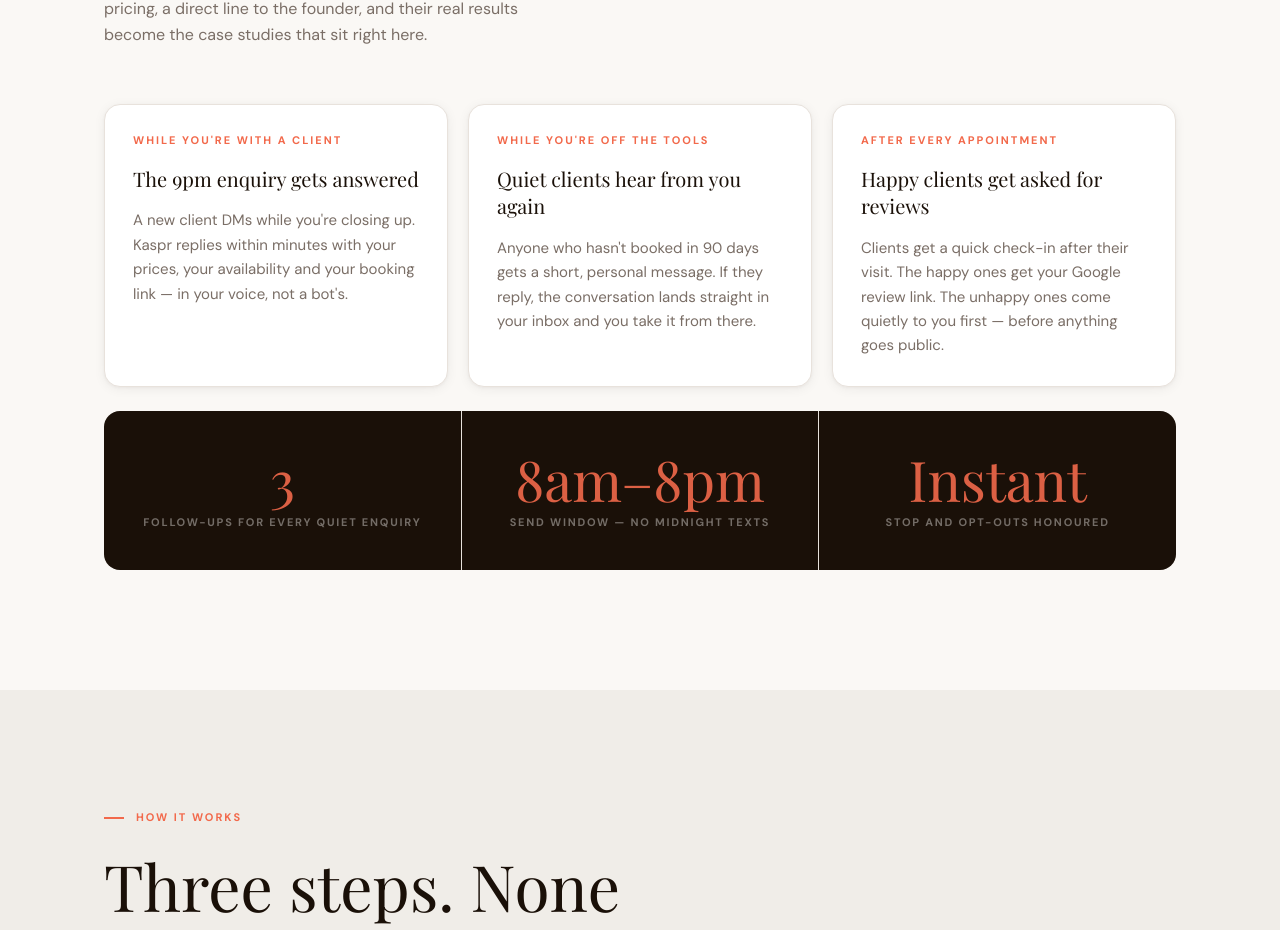
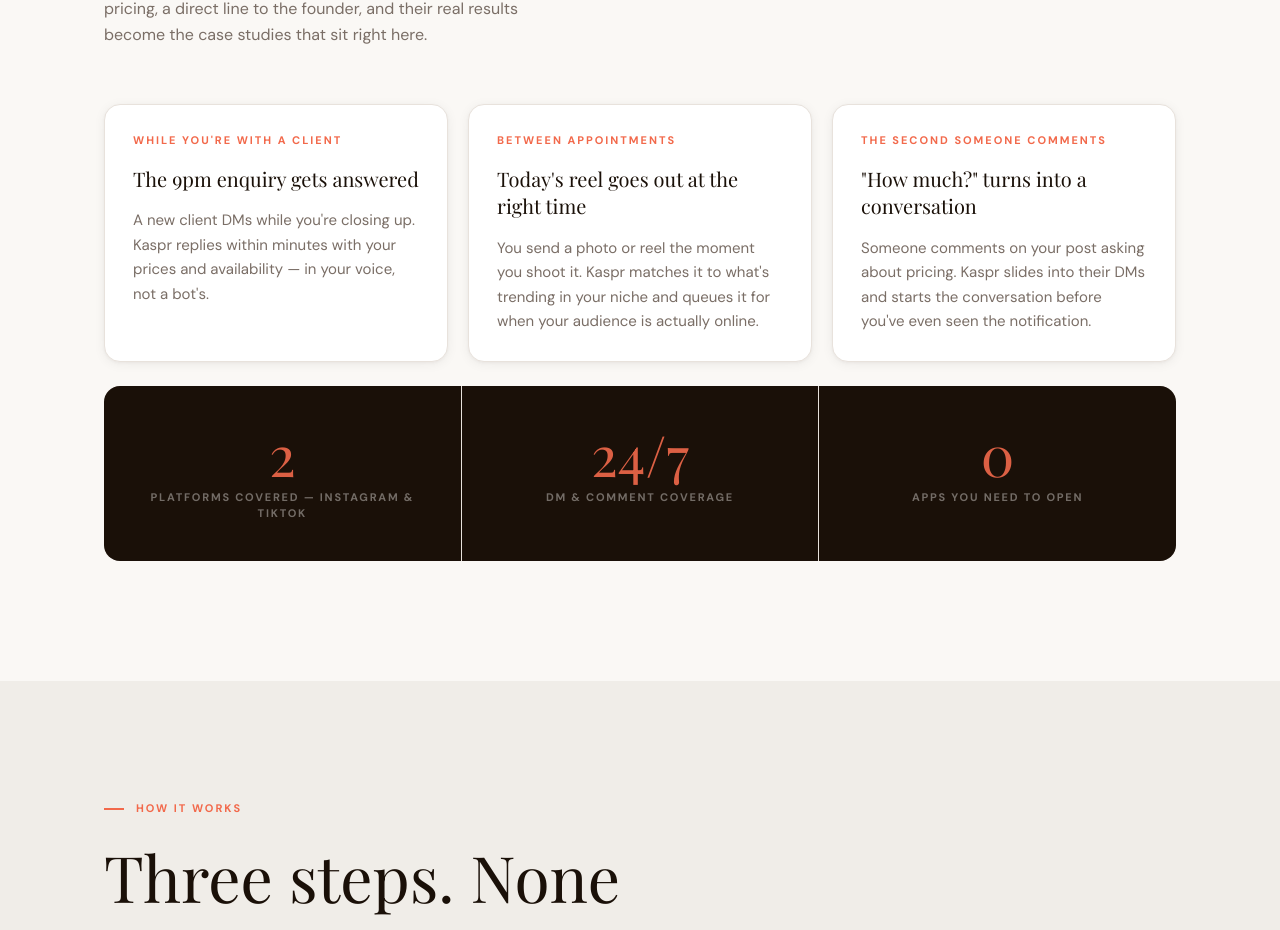
Before and after one commit to jasperschreiber0/kaspr-site, a Next.js app: page / in a window 1280 px wide. Shown: the part 4335-5265 px from the top of the page. Built offline with nearby package versions, Linux system fonts and the light colour scheme; a web font is replaced by a local one.

Commit message:
Replace reactivation/review-runner scenarios with real content-automation + DM scenarios

```diff
--- a/components/SocialProof.tsx
+++ b/components/SocialProof.tsx
@@ -4,24 +4,24 @@
   {
     label: "While you're with a client",
     title: "The 9pm enquiry gets answered",
-    desc: "A new client DMs while you're closing up. Kaspr replies within minutes with your prices, your availability and your booking link — in your voice, not a bot's.",
+    desc: "A new client DMs while you're closing up. Kaspr replies within minutes with your prices and availability — in your voice, not a bot's.",
   },
   {
-    label: "While you're off the tools",
-    title: "Quiet clients hear from you again",
-    desc: "Anyone who hasn't booked in 90 days gets a short, personal message. If they reply, the conversation lands straight in your inbox and you take it from there.",
+    label: "Between appointments",
+    title: "Today's reel goes out at the right time",
+    desc: "You send a photo or reel the moment you shoot it. Kaspr matches it to what's trending in your niche and queues it for when your audience is actually online.",
   },
   {
-    label: "After every appointment",
-    title: "Happy clients get asked for reviews",
-    desc: "Clients get a quick check-in after their visit. The happy ones get your Google review link. The unhappy ones come quietly to you first — before anything goes public.",
+    label: "The second someone comments",
+    title: "\"How much?\" turns into a conversation",
+    desc: "Someone comments on your post asking about pricing. Kaspr slides into their DMs and starts the conversation before you've even seen the notification.",
   },
 ];
 
 const FACTS = [
-  { num: "3", label: "Follow-ups for every quiet enquiry" },
-  { num: "8am–8pm", label: "Send window — no midnight texts" },
-  { num: "Instant", label: "STOP and opt-outs honoured" },
+  { num: "2", label: "Platforms covered — Instagram & TikTok" },
+  { num: "24/7", label: "DM & comment coverage" },
+  { num: "0", label: "Apps you need to open" },
 ];
 
 export function SocialProof() {
```
